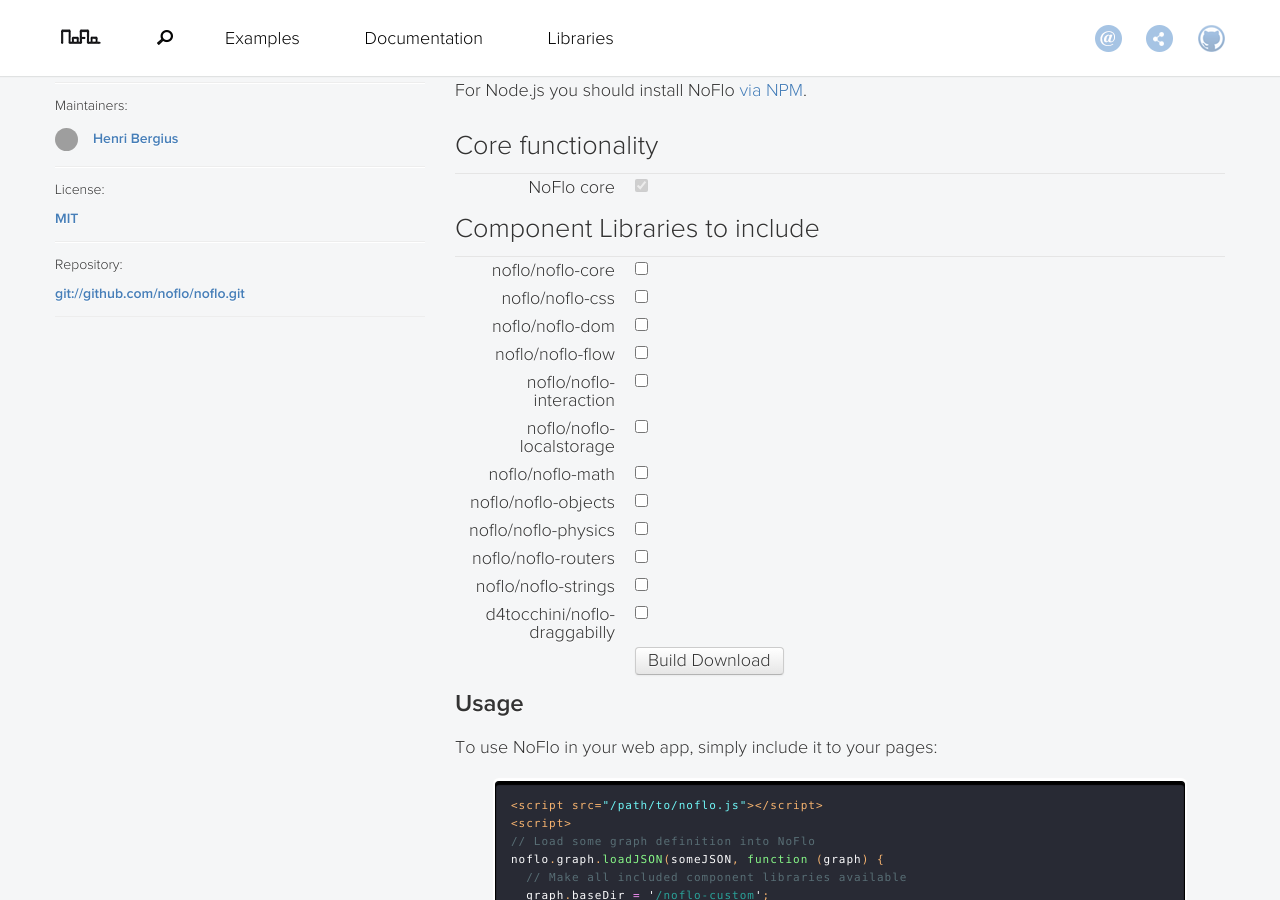
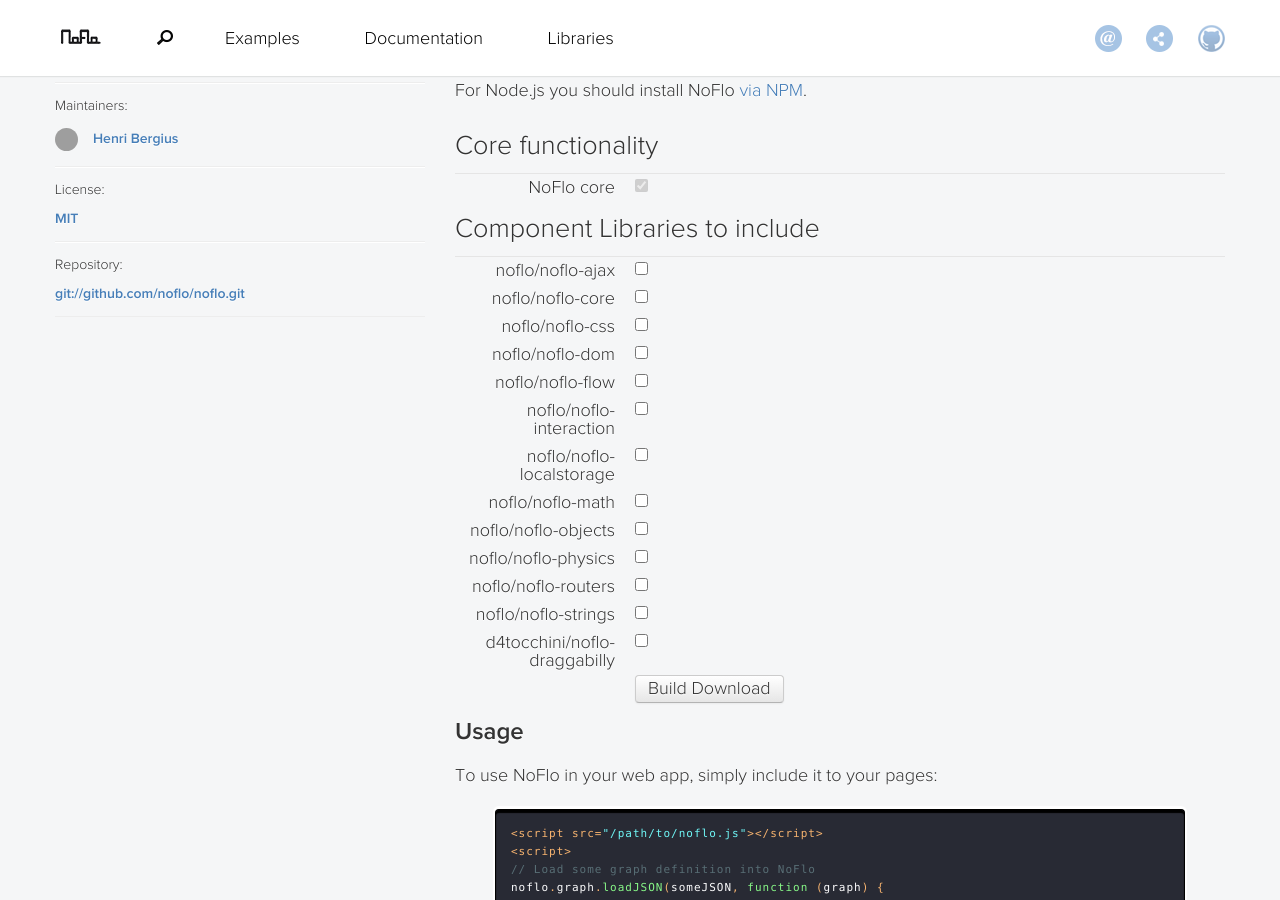
Before and after one commit to noflo/noflo.github.io, a Jekyll site: the page built from download/index.html, in a window 1280 px wide and 900 px high, scrolled down 397 px. Built offline with Jekyll 4.4.1, drawn with Linux system fonts in a browser that asks for light colours; nearby versions of some CDN libraries; Markdown is read by kramdown in place of the engine named in the settings; grey boxes are pictures that could not be loaded.

Commit message:
Add the AJAX lib for browser downloads

```diff
--- a/_config.yml
+++ b/_config.yml
@@ -67,6 +67,7 @@ libraries:
   - noflo/noflo-xml
   - noflo/noflo-yaml
 browser_libraries:
+  - noflo/noflo-ajax
   - noflo/noflo-core
   - noflo/noflo-css
   - noflo/noflo-dom
```
